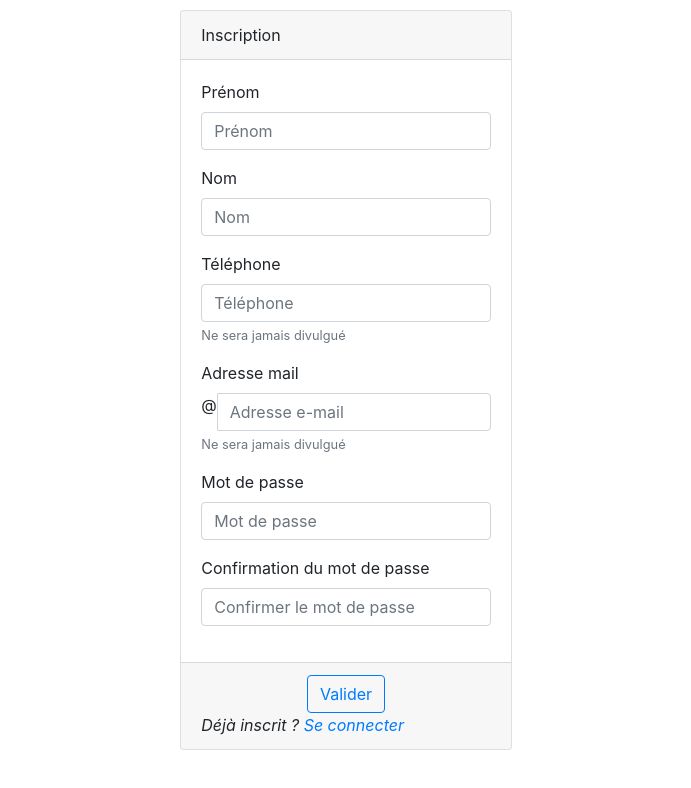
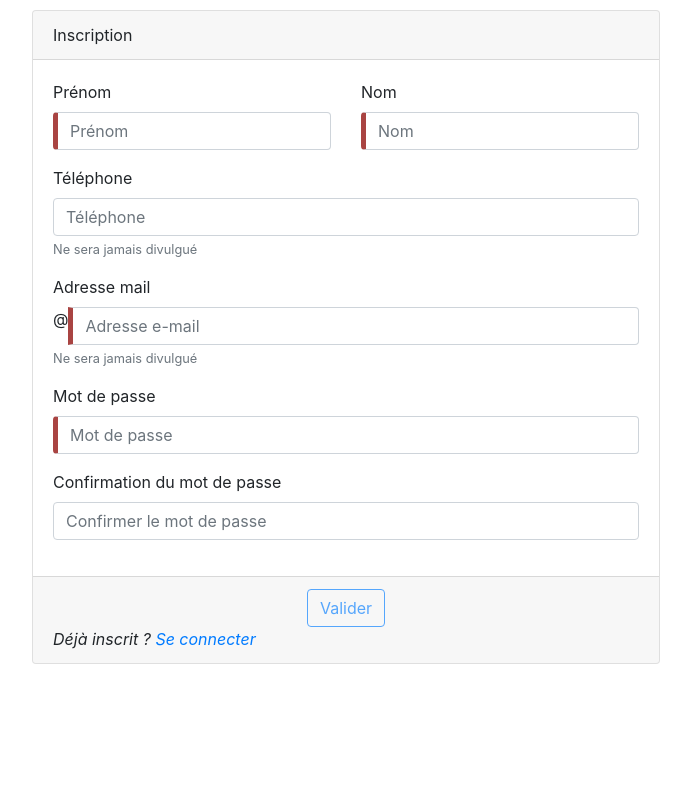
Before and after one commit to laperette/iperette-web, an Angular app: page /login in a window 1280 px wide. Both pictures are taken after a click on the link "Déjà inscrit ?". Shown: the top 788 px of the page, without its empty margins (294-985 px from the left). Built offline with nearby package versions, Linux system fonts and the light colour scheme.

Commit message:
start template-driven form

```diff
--- a/src/app/app.module.ts
+++ b/src/app/app.module.ts
@@ -6,7 +6,7 @@ import { AppComponent } from './app.component';
 
 import { RouterModule, Routes } from '@angular/router';
 import { NgbModule } from '@ng-bootstrap/ng-bootstrap';
-
+import { AuthService } from './auth.service';
 
 const appRoutes: Routes = [
   { path: 'login', loadChildren: 'app/login/login.module#LoginModule' },
@@ -27,7 +27,7 @@ const appRoutes: Routes = [
     ),
     NgbModule.forRoot()
   ],
-  providers: [],
+  providers: [AuthService],
   bootstrap: [AppComponent]
 })
 export class AppModule { }
--- /dev/null
+++ b/src/app/auth.service.ts
@@ -0,0 +1,18 @@
+import { Injectable } from '@angular/core';
+import { UserSignedIn } from './models/User';
+
+@Injectable()
+export class AuthService {
+  constructor() { }
+  isLoggedIn(): boolean {
+    return (localStorage.getItem('token') && localStorage.getItem('user')) ? true : false
+  };
+  login(user: UserSignedIn) {
+    localStorage.setItem('token', user.token)
+    localStorage.setItem('user', JSON.stringify(user))
+  }
+  logout() {
+    localStorage.removeItem('token')
+    localStorage.removeItem('user')
+  }
+}
--- a/src/app/login/login.module.ts
+++ b/src/app/login/login.module.ts
@@ -1,8 +1,10 @@
 import { NgModule } from '@angular/core';
 import { CommonModule } from '@angular/common';
+import { FormsModule } from '@angular/forms';
+
 import { LoginComponent } from './login/login.component';
 import { RouterModule, Routes } from '@angular/router';
-
+import { LoginService } from './login.service';
 
 const loginRoutes: Routes = [
   { path: '', component: LoginComponent }
@@ -11,8 +13,10 @@ const loginRoutes: Routes = [
 @NgModule({
   imports: [
     CommonModule,
+    FormsModule,
     RouterModule.forChild(loginRoutes)
   ],
+  providers: [LoginService],
   declarations: [LoginComponent]
 })
 export class LoginModule { }
--- /dev/null
+++ b/src/app/login/login.service.ts
@@ -0,0 +1,22 @@
+import { Injectable } from '@angular/core';
+import { environment } from '../../environments/environment';
+import { HttpClient } from '@angular/common/http';
+import { UserSignup, UserSignin } from '../models/User';
+
+@Injectable()
+export class LoginService {
+
+  constructor(private http: HttpClient) { }
+
+  signup(user: UserSignup) {
+    let url = environment.apiUrl + '/users'
+    console.log('signup', url)
+    return this.http.post(url, { user })
+  }
+
+  signin(user: UserSignin) {
+    let url = environment.apiUrl + '/users/login'
+    console.log('signin', url)
+    return this.http.post(url, { user })
+  }
+}
--- a/src/app/login/login/login.component.css
+++ b/src/app/login/login/login.component.css
@@ -5,3 +5,13 @@
 .card.mx-auto {
   max-width: 50rem;
 }
+
+.ng-valid[required], .ng-valid.required {
+  border-left: 5px solid #42A948;
+  /* green */
+}
+
+.ng-invalid:not(form) {
+  border-left: 5px solid #a94442;
+  /* red */
+}
--- a/src/app/login/login/login.component.html
+++ b/src/app/login/login/login.component.html
@@ -3,20 +3,27 @@
     <div class="card-header">
       {{link.title}}
     </div>
+    <form #loginForm="ngForm" (ngSubmit)="onSubmit()">
       <div class="card-body">
-      <form>
         <div *ngIf="!link.signin">
-          <div class="form-group">
+          <div class="row">
+            <div class="form-group col-lg-6 col-md-6">
               <label for="firstname">Prénom</label>
-            <input required id="firstname" type="text" class="form-control" placeholder="Prénom" aria-label="firstname">
+              <input [(ngModel)]="model.firstname" name="firstname" required id="firstname" type="text" class="form-control" placeholder="Prénom"
+                aria-label="firstname" #name="ngModel">
+              <div [hidden]="name.valid || name.pristine" class="alert alert-danger">
+                Le prénom est requis
               </div>
-          <div class="form-group">
+            </div>
+            <div class="form-group col-lg-6 col-md-6">
               <label for="lastname">Nom</label>
-            <input required id="lastname" type="text" class="form-control" placeholder="Nom" aria-label="lastname">
+              <input [(ngModel)]="model.lastname" name="lastname" required id="lastname" type="text" class="form-control" placeholder="Nom"
+                aria-label="lastname">
+            </div>
           </div>
           <div class="form-group">
             <label for="phone">Téléphone</label>
-            <input id="phone" type="number" class="form-control" placeholder="Téléphone" aria-label="phone">
+            <input [(ngModel)]="model.phone" name="phone" id="phone" type="text" class="form-control" placeholder="Téléphone" aria-label="phone">
             <small *ngIf="!link.signin" id="phone" class="form-text text-muted">Ne sera jamais divulgué</small>
           </div>
         </div>
@@ -24,26 +31,28 @@
           <label for="email">Adresse mail</label>
           <div class="input-group">
             <span class="input-group-addon" id="at-addon">@</span>
-            <input required id="email" type="email" class="form-control" placeholder="Adresse e-mail" aria-label="email" aria-describedby="at-addon emailHelp">
+            <input [(ngModel)]="model.email" name="email" required id="email" type="email" class="form-control" placeholder="Adresse e-mail"
+              aria-label="email" aria-describedby="at-addon emailHelp">
           </div>
           <small *ngIf="!link.signin" id="emailHelp" class="form-text text-muted">Ne sera jamais divulgué</small>
         </div>
         <div class="form-group">
           <label for="pass1">Mot de passe</label>
-          <input required id="pass1" type="password" class="form-control" placeholder="Mot de passe" aria-label="password">
+          <input [(ngModel)]="model.password" name="password" required id="pass1" type="password" class="form-control" placeholder="Mot de passe"
+            aria-label="password">
         </div>
         <div *ngIf="!link.signin" class="form-group">
           <label for="pass2">Confirmation du mot de passe</label>
           <input required id="pass2" type="password" class="form-control" placeholder="Confirmer le mot de passe" aria-label="password">
         </div>
-      </form>
       </div>
       <div class="text-center card-footer">
-      <button class="btn btn-outline-primary" (click)="submit()">Valider</button>
+        <button class="btn btn-outline-primary" type="submit" [disabled]="!loginForm.form.valid">Valider</button>
         <footer class="text-left font-italic">
           {{link.signText}}
           <a (click)="changeLink($event)" href>{{link.linkText}}</a>
         </footer>
       </div>
+    </form>
   </div>
 </div>
--- a/src/app/login/login/login.component.ts
+++ b/src/app/login/login/login.component.ts
@@ -1,4 +1,7 @@
 import { Component, OnInit } from '@angular/core';
+import { User, UserSignin, UserSignup, UserSignedIn } from '../../models/User';
+import { LoginService } from '../login.service';
+import { AuthService } from '../../auth.service';
 
 @Component({
   selector: 'app-login',
@@ -7,7 +10,7 @@ import { Component, OnInit } from '@angular/core';
 })
 export class LoginComponent implements OnInit {
 
-  constructor() { }
+  constructor(private loginSvc: LoginService, private authSvc: AuthService) { }
 
   link = {
     signText: 'Pas encore inscrit ?',
@@ -28,20 +31,37 @@ export class LoginComponent implements OnInit {
       this.link.title = 'Inscription'
     }
   }
+  submitted = false;
+  model = new User();
 
-  submit() {
+  onSubmit() {
+    this.submitted = true;
     if (this.link.signin) {
-      this.signin()
+      let user: UserSignin = {
+        email: 'alex.beh@mail.com',
+        password: '123'
+      };
+      this.loginSvc.signin(user).subscribe((res: UserSignedIn) => {
+        this.authSvc.login(res)
+      }, err => {
+        console.error(err.error)
+      })
     } else {
-      this.signup()
+      let user: UserSignup = {
+        firstname: 'John',
+        lastname: 'Doe',
+        email: 'john.doe2@mail.com',
+        password: '123',
+        phone: '0198345645'
+      }
+      this.loginSvc.signup(user).subscribe((res: UserSignedIn) => {
+        this.authSvc.login(res)
+      }, err => {
+        console.error(err.error)
+      })
     }
   }
-  signin() {
-    console.log('signin')
-  }
-  signup() {
-    console.log('signup')
-  }
+  get diagnostic() { return JSON.stringify(this.model); }
 
   ngOnInit() {
   }
--- a/src/app/models/User.ts
+++ b/src/app/models/User.ts
@@ -1,11 +1,31 @@
 export class User {
+    firstname: string = ""
+    lastname: string = ""
+    mail: string = ""
+    phone: string = ""
+    password: string = ""
+}
+
+/** needed fields at sign up */
+export interface UserSignup {
+    firstname: String
+    lastname: String
+    email: String
+    password: String
+    phone?: String
+}
+
+/** needed fields at sign in */
+export interface UserSignin {
+    email: String
+    password: String
+}
+
+/** returned fields when authentication is successfull */
+export interface UserSignedIn {
+    color: string
+    email: string
     firstname: string
     lastname: string
-    mail: string
-    phone: string
-    constructor(first, last, mail) {
-        this.firstname = first
-        this.lastname = last
-        this.mail = mail
-    }
+    token: string
 }
--- a/src/environments/environment.prod.ts
+++ b/src/environments/environment.prod.ts
@@ -1,3 +1,4 @@
 export const environment = {
-  production: true
+  production: true,
+  apiUrl: 'http://localhost:3000'
 };
--- a/src/environments/environment.ts
+++ b/src/environments/environment.ts
@@ -4,5 +4,6 @@
 // The list of which env maps to which file can be found in `.angular-cli.json`.
 
 export const environment = {
-  production: false
+  production: false,
+  apiUrl: 'http://localhost:3000'
 };
```
Also changed, not shown: 2 other files (tests, documents, lock files or other folders). Lines whose indentation alone changed are shown as unchanged.
